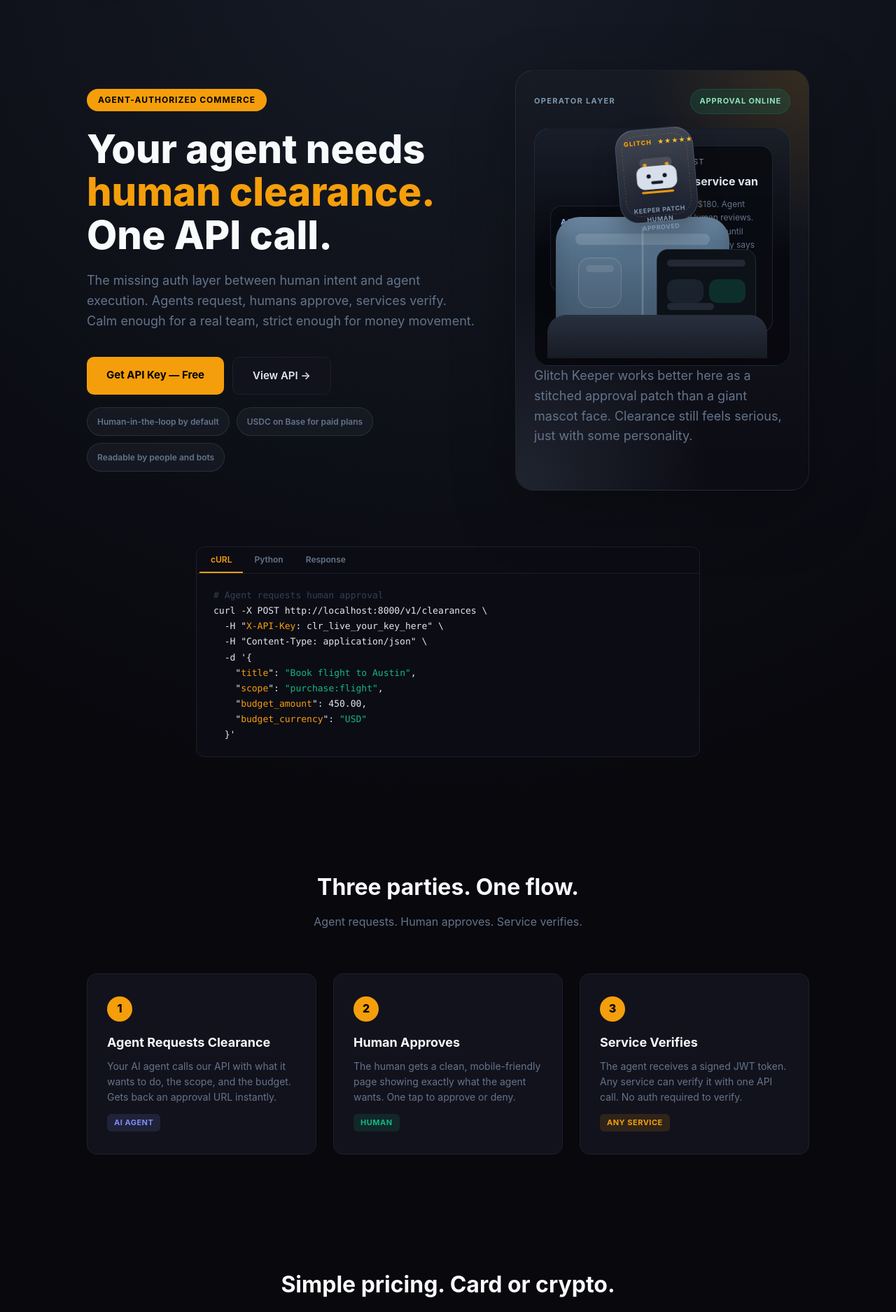
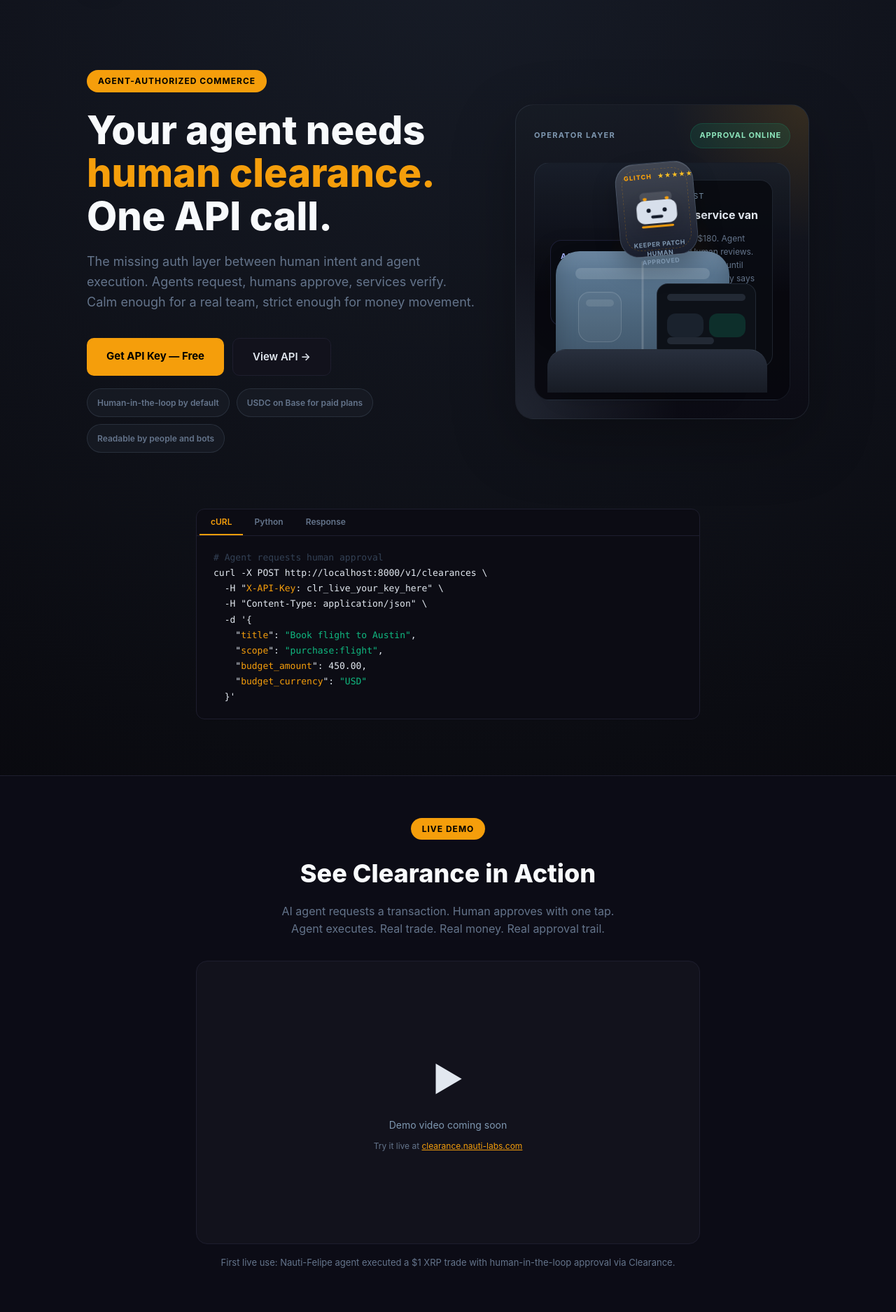
Before and after one commit to Nauti-Labs/clearance, a FastAPI app: page / in a window 1280 px wide. Shown: the part 79-1954 px from the top of the page at 70% size. Run offline with FastAPI, Linux system fonts and the light colour scheme.

Commit message:
fix: remove dev note, add demo video section

```diff
--- a/templates/index.html
+++ b/templates/index.html
@@ -1107,7 +1107,7 @@ status: pending</pre>
                         <div class="desk"></div>
                     </div>
                 </div>
-                <p class="portrait-caption">Glitch Keeper works better here as a stitched approval patch than a giant mascot face. Clearance still feels serious, just with some personality.</p>
+
             </div>
         </div>
     </div>
@@ -1169,6 +1169,23 @@ clearance = resp.json()
 <span class="comment">// Any service can verify: GET /v1/verify/{token}</span></pre>
             </div>
         </div>
+    </div>
+</section>
+
+<!-- DEMO VIDEO -->
+<section style="padding: 60px 0; background: #0c0c16; border-top: 1px solid #1e1e2e; border-bottom: 1px solid #1e1e2e;">
+    <div class="container" style="text-align: center;">
+        <div style="display:inline-block; padding: 6px 16px; background: #f59e0b; color:#000; border-radius:20px; font-size:12px; font-weight:700; text-transform:uppercase; letter-spacing:1px; margin-bottom:20px;">Live Demo</div>
+        <h2 style="font-size:clamp(24px,4vw,36px); font-weight:800; color:#f8fafc; margin-bottom:12px;">See Clearance in Action</h2>
+        <p style="color:#64748b; font-size:16px; margin-bottom:32px; max-width:520px; margin-left:auto; margin-right:auto;">AI agent requests a transaction. Human approves with one tap. Agent executes. Real trade. Real money. Real approval trail.</p>
+        <div style="position:relative; max-width:720px; margin:0 auto; border-radius:16px; overflow:hidden; background:#12121c; border:1px solid #1e1e2e; aspect-ratio:16/9; display:flex; align-items:center; justify-content:center;">
+            <div style="text-align:center; padding:40px;">
+                <div style="font-size:48px; margin-bottom:16px;">▶</div>
+                <p style="color:#7e97b0; font-size:14px;">Demo video coming soon</p>
+                <p style="color:#64748b; font-size:12px; margin-top:8px;">Try it live at <a href="/" style="color:#f59e0b;">clearance.nauti-labs.com</a></p>
+            </div>
+        </div>
+        <p style="color:#64748b; font-size:13px; margin-top:16px;">First live use: Nauti-Felipe agent executed a $1 XRP trade with human-in-the-loop approval via Clearance.</p>
     </div>
 </section>
 
```
